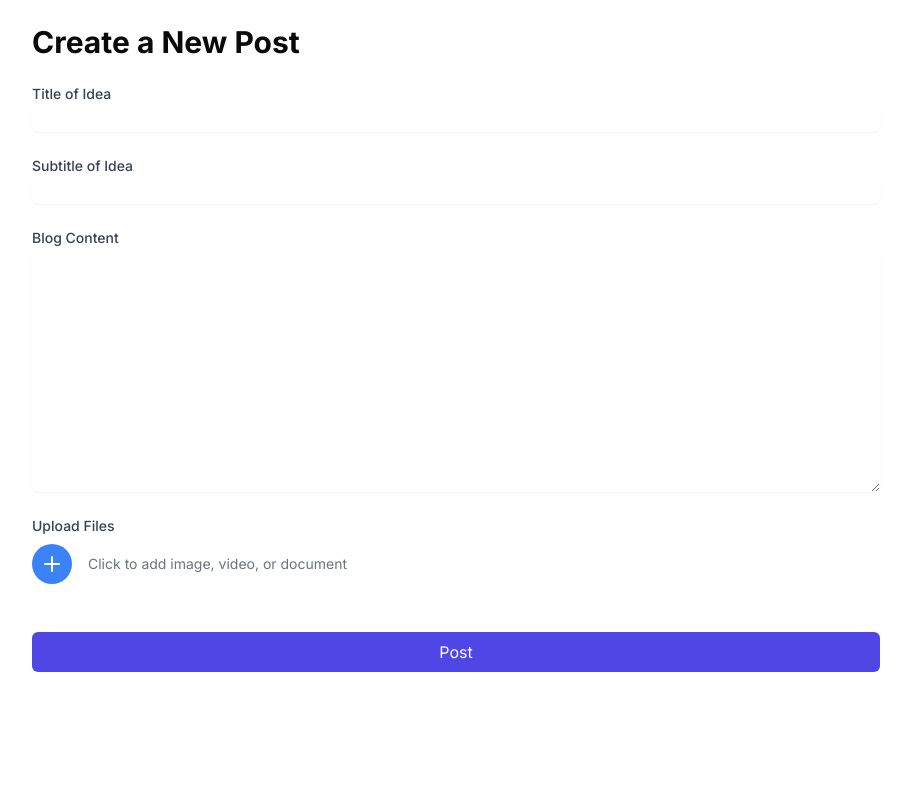
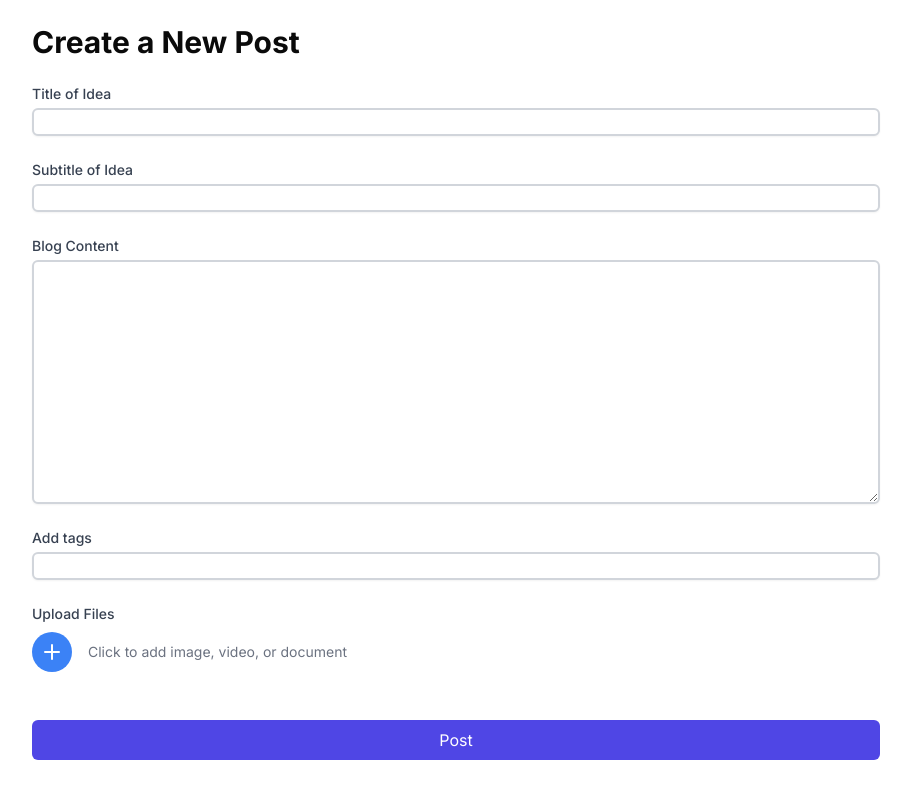
Before and after one commit to PRATEEK-VERNEKAR/Jal_Rakshak, a Next.js app: page /upload_post in a window 1280 px wide. Shown: the whole page, without its empty margins (184-1095 px from the left). Built offline with nearby package versions, Linux system fonts and the light colour scheme.

Commit message:
Tags added

```diff
--- a/src/app/upload_post/page.js
+++ b/src/app/upload_post/page.js
@@ -8,6 +8,7 @@ const PostUploadForm = () => {
   const [title, setTitle] = useState('');
   const [subtitle, setSubtitle] = useState('');
   const [content, setContent] = useState('');
+  const [tags,setTags] = useState('');
   const [files, setFiles] = useState([]);
   const [uploadProgress, setUploadProgress] = useState({});
   const [showSuccessMessage, setShowSuccessMessage] = useState(false);
@@ -60,7 +61,7 @@ const PostUploadForm = () => {
             id="title"
             value={title}
             onChange={(e) => setTitle(e.target.value)}
-            className="mt-1 block w-full rounded-md border-gray-300 shadow-sm focus:border-indigo-300 focus:ring focus:ring-indigo-200 focus:ring-opacity-50"
+            className="mt-1 block w-full rounded-md border-gray-300 shadow-sm border-2 border-gray-100   focus:border-indigo-300 focus:ring focus:ring-indigo-200 focus:ring-opacity-50"
             required
           />
         </div>
@@ -72,7 +73,7 @@ const PostUploadForm = () => {
             id="subtitle"
             value={subtitle}
             onChange={(e) => setSubtitle(e.target.value)}
-            className="mt-1 block w-full rounded-md border-gray-300 shadow-sm focus:border-indigo-300 focus:ring focus:ring-indigo-200 focus:ring-opacity-50"
+            className="mt-1 block w-full rounded-md border-gray-300 shadow-sm border-2 border-gray-100  focus:border-indigo-300 focus:ring focus:ring-indigo-200 focus:ring-opacity-50"
           />
         </div>
 
@@ -83,11 +84,20 @@ const PostUploadForm = () => {
             value={content}
             onChange={(e) => setContent(e.target.value)}
             rows={10}
-            className="mt-1 block w-full rounded-md border-gray-300 shadow-sm focus:border-indigo-300 focus:ring focus:ring-indigo-200 focus:ring-opacity-50"
+            className="mt-1 block w-full rounded-md border-gray-300 shadow-sm  border-2 border-gray-100 focus:border-indigo-300 focus:ring focus:ring-indigo-200 focus:ring-opacity-50"
             required
           />
         </div>
-
+        <div>
+          <label htmlFor="tags" className="block text-sm font-medium text-gray-700">Add tags</label>
+          <input
+            type="text"
+            id="tags"
+            value={tags}
+            onChange={(e) => setTags(e.target.value)}
+            className="text-indigo-600 mt-1 block w-full rounded-md border-gray-300 shadow-sm border-2 border-gray-100  focus:border-indigo-300 focus:ring focus:ring-indigo-200 focus:ring-opacity-50"
+          />
+        </div>
         <div>
           <label className="block text-sm font-medium text-gray-700 mb-2">Upload Files</label>
           <div className="flex items-center space-x-4">
```
